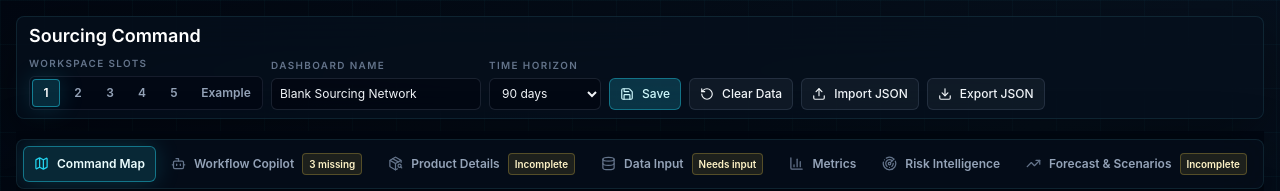
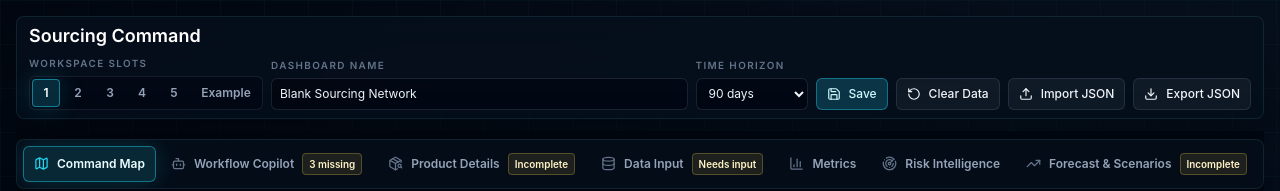
Before and after one commit to shivenparikh1/global-sourcing-predictor-dashboard, a React (Vite) app: page / in a window 1280 px wide. Shown: the top 191 px of the page. Built offline with nearby package versions, Linux system fonts and the light colour scheme; what world-atlas would draw is missing.

Commit message:
Expand header controls across toolbar

```diff
--- a/src/components/Header.tsx
+++ b/src/components/Header.tsx
@@ -34,13 +34,13 @@ export default function Header({
   const exampleIndex = dashboardSlots.length - 1;
 
   return (
-    <header className="panel flex flex-col gap-2 px-3 py-2 2xl:flex-row 2xl:items-center 2xl:justify-between">
-      <div className="min-w-0 pr-2">
+    <header className="panel grid gap-2 px-3 py-2 2xl:grid-cols-[minmax(11rem,15rem)_minmax(0,1fr)] 2xl:items-end">
+      <div className="min-w-0 pr-2 2xl:self-center">
         <h1 className="truncate text-lg font-semibold leading-6 text-white">{appConfig.appName}</h1>
       </div>
 
-      <div className="flex w-full flex-wrap items-end gap-2 2xl:w-auto 2xl:justify-end">
-        <div className="flex flex-col gap-1">
+      <div className="flex w-full flex-wrap items-end gap-2 2xl:flex-nowrap">
+        <div className="flex shrink-0 flex-col gap-1">
           <span className="label">Workspace Slots</span>
           <div className="flex items-center gap-1">
             <div className="flex gap-1 rounded-md border border-slate-500/20 bg-ink-950/55 p-0.5">
@@ -68,12 +68,12 @@ export default function Header({
           </div>
         </div>
 
-        <label className="flex flex-col gap-1">
+        <label className="flex min-w-48 flex-1 flex-col gap-1">
           <span className="label">Dashboard Name</span>
-          <input className="input h-8 min-w-44 px-2 py-1 text-xs" value={scenario.name} onChange={(event) => onUpdateScenario({ ...scenario, name: event.target.value })} />
+          <input className="input h-8 w-full px-2 py-1 text-xs" value={scenario.name} onChange={(event) => onUpdateScenario({ ...scenario, name: event.target.value })} />
         </label>
 
-        <label className="flex flex-col gap-1">
+        <label className="flex shrink-0 flex-col gap-1">
           <span className="label">Time Horizon</span>
           <select
             className="input h-8 min-w-28 px-2 py-1 text-xs"
@@ -88,6 +88,7 @@ export default function Header({
           </select>
         </label>
 
+        <div className="flex shrink-0 flex-wrap items-end gap-2 2xl:justify-end">
           <button className="btn btn-primary min-h-8 px-2.5 py-1.5 text-xs" type="button" onClick={onSaveScenario} title="Save scenario">
             <Save size={14} />
             Save
@@ -104,6 +105,7 @@ export default function Header({
             <Download size={14} />
             Export JSON
           </button>
+        </div>
         <input
           ref={fileRef}
           className="hidden"
```
Lines whose indentation alone changed are shown as unchanged.
